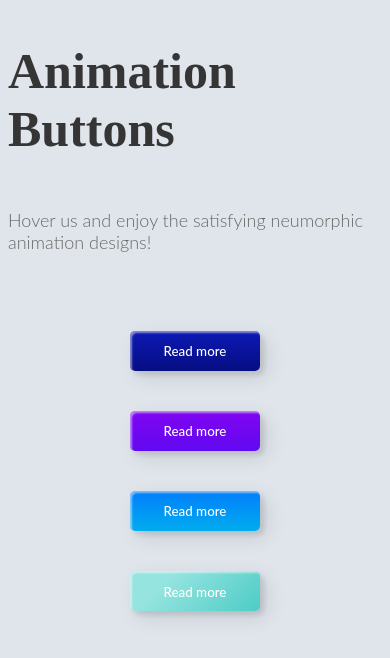
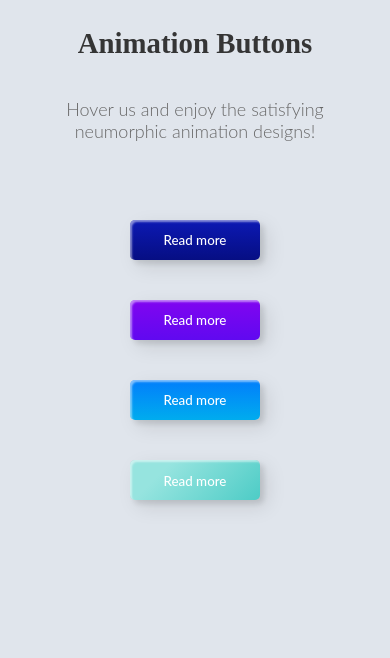
Before and after one commit to atefeh-dev/Animation--Buttons, a React (Create React App) app: page / in a window 390 px wide. Shown: the top 658 px of the page. Built offline with nearby package versions, Linux system fonts and the light colour scheme.

Commit message:
correct font size

```diff
--- a/src/style/App.css
+++ b/src/style/App.css
@@ -6,11 +6,12 @@ body {
   display: flex;
   flex-direction: column;
   align-items: center;
+  text-align: center;
   justify-content: center;
 }
 .title h1 {
   color: #353535;
-  font-size: 50px;
+  font-size: clamp(1.8rem, 2.5vw, 2.8rem);
   font-family: "Cormorant Garamond", serif;
 }
 .title p {
@@ -205,3 +206,9 @@ button {
 .btn-4 span:hover:after {
   width: 100%;
 }
+@media (max-width: 798px) {
+  .container {
+    margin-left: 25px;
+    margin-right: 25px;
+  }
+}
```
